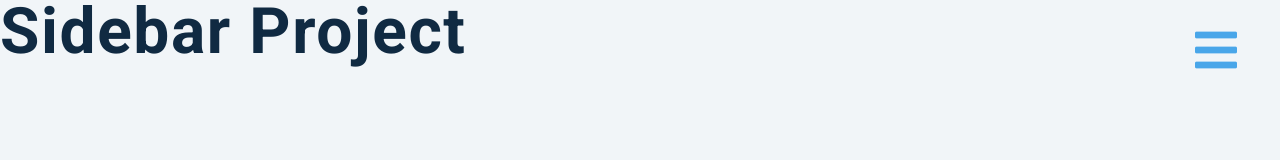
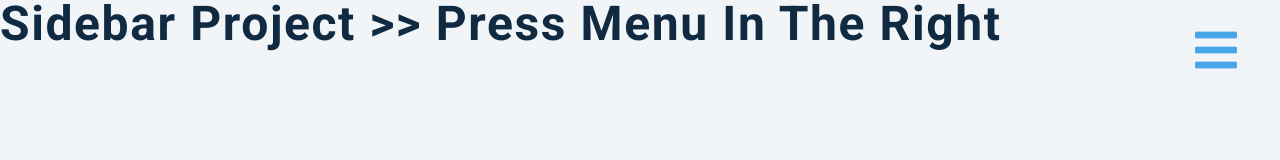
Before and after one commit to lucasvergara1/Sidebar-Project, a plain HTML site: page index.html in a window 1280 px wide. Drawn offline with nearby package versions, Linux system fonts and the light colour scheme.

Commit message:
Quick fix

```diff
--- a/index.html
+++ b/index.html
@@ -68,7 +68,7 @@
   </li>
 </ul>
     </aside>
-    <h1>sidebar project</h1>
+    <h1>sidebar project >> Press menu in the right</h1>
     <!-- javascript -->
     <script src="app.js"></script>
   </body>
--- a/styles.css
+++ b/styles.css
@@ -107,7 +107,7 @@ p {
 }
 @media screen and (min-width: 800px) {
   h1 {
-    font-size: 4rem;
+    font-size: 3rem;
   }
   h2 {
     font-size: 2.5rem;
```
